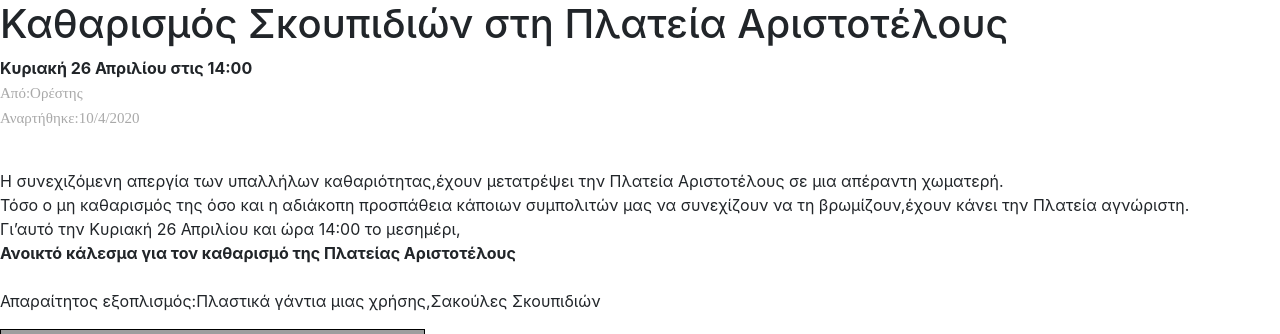
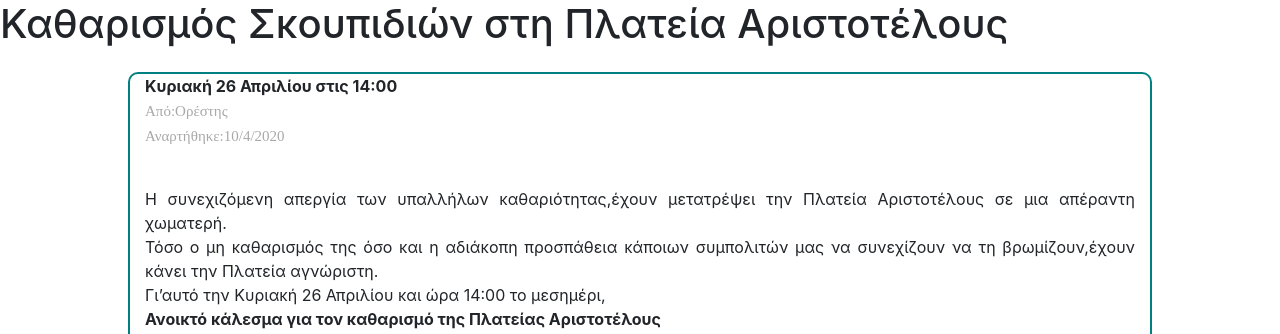
Before and after one commit to amoavinis/pspi2020, a PHP site: page /ActionCall_event1.html in a window 1280 px wide. Shown: the part 146-480 px from the top of the page. Run offline with PHP 8.4, Linux system fonts and the light colour scheme; grey boxes are pictures that could not be loaded.

Commit message:
fixed event border

```diff
--- a/ActionCall_event1.html
+++ b/ActionCall_event1.html
@@ -10,9 +10,10 @@
     <body>
         <script>navbar_gen();</script>
         <h1>Καθαρισμός Σκουπιδιών στη Πλατεία Αριστοτέλους</h1>
-        <div id="post" class="table-container">
-        <p><b>Κυριακή 26 Απριλίου στις 14:00</b><br
-            ><p1 id="postTitle">Από:Ορέστης<br>Αναρτήθηκε:10/4/2020</br></p1></br></p>
+        <div id="post" class="table-container container">
+            <p><b>Κυριακή 26 Απριλίου στις 14:00</b><br>
+                <p1 id="postTitle">Από:Ορέστης<br>Αναρτήθηκε:10/4/2020</br></p1></br>
+            </p>
 
             <p style="text-align:justify;">Η συνεχιζόμενη απεργία των υπαλλήλων καθαριότητας,έχουν μετατρέψει την Πλατεία Αριστοτέλους σε μια απέραντη χωματερή.
             <br> Τόσο ο μη καθαρισμός της όσο και η αδιάκοπη προσπάθεια κάποιων συμπολιτών μας να συνεχίζουν να τη βρωμίζουν,έχουν κάνει την Πλατεία αγνώριστη.</br>
@@ -21,7 +22,7 @@
             <br>Απαραίτητος εξοπλισμός:Πλαστικά γάντια μιας χρήσης,Σακούλες Σκουπιδιών</br>
             </p>
             <iframe width="425" height="350" frameborder="0" scrolling="no" marginheight="0" marginwidth="0" src="https://www.openstreetmap.org/export/embed.html?bbox=22.93956899646219%2C40.63176667532697%2C22.94225120547708%2C40.63318137194274&amp;layer=mapnik" style="border: 1px solid black"></iframe><br/><small><a href="https://www.openstreetmap.org/#map=19/40.63247/22.94091">Προβολή Μεγαλύτερου Χάρτη</a></small>
-        </div>
+
             <!--Like button-->
             <script>
             var clicks=0;
@@ -42,6 +43,7 @@
                     </thead>
                 </table>
             </div>
+        </div>
 
         <!-- Footer -->
         <script>footer_gen();</script>
--- a/ActionCall_event2.html
+++ b/ActionCall_event2.html
@@ -10,7 +10,7 @@
     <body>
         <script>navbar_gen();</script>
         <h1>Αποκατάσταση βανδαλισμών στη Πλατεία Όλγας</h1>
-        <div class="table-container">
+        <div id="post" class="table-container container">
             <p><b>Σάββατο 23 Μαιου στις 12:00</b><br><p1 id="postTitle">Από:Μιχάλης<br>Αναρτήθηκε:2/4/2020</br></p1></br></p>
             <p>Η πλατεία Όλγας,που κάποτε ήταν το στολίδι της πόλης, πλέον έχει γίνει αγνώριστη από τους βανδαλισμούς.Γραμμένοι τοίχοι, σπασμένα παγκάκια, και σκουπίδια σε καθε τετραγωνικό μέτρο, είναι μόνο κάποιες από τις λίγες φθορές που έχει υποστεί η πλατεία.</p>
             <p><b>Σάββατο 23 Μαιου στις 12:00 το μεσημέρι</b> λοιπόν θα γίνει μια προσπάθεια αποκατάστασης της πλατείας από κάποια άτομα που λάβαμε τη πρωτοβουλία αυτή. Ωστόσο επειδή είμαστε λίγοι,το κάλεσμα μας είναι ανοιχτό. Όποιος  λοιπόν θέλει  να  βοηθήσει στο έργο μας είναι ευπρόσδεκτος. Το μόνο που χρειάζεται είναι: </p>
@@ -20,10 +20,7 @@
             <li>Είδη κατασκευής(κατσαβίδια,γυαλόχαρτο,σφυριά κλπ)</li>
             </ul>
 
-
-
             <iframe width="425" height="350" frameborder="0" scrolling="no" marginheight="0" marginwidth="0" src="https://www.openstreetmap.org/export/embed.html?bbox=21.735361218452457%2C38.24838228118989%2C21.73898220062256%2C38.24986098073467&amp;layer=mapnik" style="border: 1px solid black"></iframe><br/><small><a href="https://www.openstreetmap.org/#map=19/38.24912/21.73717&amp;layers=N">Προβολή Μεγαλύτερου Χάρτη</a></small>
-        </div>
             <!--Like button-->
             <script>
             var clicks=0;
@@ -44,6 +41,7 @@
                     </thead>
                 </table>
             </div>
+        </div>
 
         <!-- Footer -->
         <script>footer_gen();</script>
--- a/ActionCall_event3.html
+++ b/ActionCall_event3.html
@@ -10,14 +10,14 @@
     <body>
         <script>navbar_gen();</script>
         <h1>Παροχή βοήθειας σε αδέσποτα στην Καμάρα</h1>
-        <div class="table-container">
+        <div id="post" class="table-container container">
             <p><b>Σαββατο 28 Μαρτίου στις 14:00</b><br><p1 id="postTitle">Από:Μαρία<br>Αναρτήθηκε:24/3/2020</br></p1></br></p>
 
             <p>Τον τελευταίο καιρό,ο πληθυσμός των αδέσποτων σκυλιών  στη περιοχή της Καμάρας έχει αυξηθεί δραματικά. Ο Δήμος τα αμελεί συστημάτικα, με αποτέλεσμα τα ζώα αυτά να περιπλανιούνται αβοήθητα στους δρόμους, έχοντας άμεση ανάγκη από φροντίδα.</p>
             <p><b>Το Σάββατο 28 Μαρτίου,στις 14:00</b> , στη περιοχή της Καμάρας, μια ομάδα εθελοντών θα προσφέρει βοήθεια στα αδέσποτα αυτά,παρέχοντας τους φαγητό,νερό,πρώτες βοήθειες  και εμβολιασμό για διάφορες αρρώστιες. Όσοι ενδιαφέρεστε μπορείτε και εσείς να συνεισφέρετε,είτε με την άμεση παροχή βοήθειας,είτε με είδη πρώτων βοηθείων,σκυλοτροφή,και άλλα αγαθά χρήσιμα για τον σκοπό μας.
             </p>
             <iframe width="425" height="350" frameborder="0" scrolling="no" marginheight="0" marginwidth="0" src="https://www.openstreetmap.org/export/embed.html?bbox=22.950793504714966%2C40.6311165884472%2C22.95347571372986%2C40.63254554756534&amp;layer=mapnik" style="border: 1px solid black"></iframe><br/><small><a href="https://www.openstreetmap.org/#map=19/40.63183/22.95213&amp;layers=N">Προβολή Μεγαλύτερου Χάρτη</a></small>
-        </div>
+
             <!--Like button-->
             <script>
             var clicks=0;
@@ -38,6 +38,7 @@
                     </thead>
                 </table>
             </div>
+        </div>
 
         <!-- Footer -->
         <script>footer_gen();</script>
--- a/ActionCall_event5.html
+++ b/ActionCall_event5.html
@@ -10,13 +10,12 @@
     <body>
         <script>navbar_gen();</script>
         <h1>Συσσίτιο για όσους το έχουν ανάγκη</h1>
-        <div class="table-container">
+        <div id="post" class="table-container container">
             <p><b>Δευτέρα 13 Απριλίου στις 14:00</b><br><p1 id="postTitle">Από:Pavlos<br>Αναρτήθηκε:10/3/2020</br></p1></br></p>
             <p>Η δομή του συσσιτίου έχει ξεκινήσει να βρίσκει πρόσφορο έδαφος σε διάφορες πόλεις της Ελλάδας. Σε μια χώρα που οι κοινωνικές δομές υπολειτουργούν,είναι το καθήκον των πολιτών να βοηθούν αυτούς που έχουν ανάγκη. Την ιδεα αυτή ενστερνιστήκαμε και 5 άτομα με όρεξη και ενδιαφέρον για τον συνάνθρωπο. Και αποφασίσαμε να την υλοποιήσουμε.</p>
             <p><b>Δευτέρα 13 Απριλίου στις 14:00 το μεσημέρι</b> θα γίνει η πρώτη προσπάθεια για παροχή γευμάτων στη πλατεία Βικτωρίας.Αν το εγχείρημα αποδειχθεί επιτυχημένο,θα καθιερωθεί το συσσίτιο,ίδια ώρα και μέρα. </p>
             <p>Στη κουζίνα μπορείς να βοηθήσεις κυρίως σερβίροντας το φαγητό,είτε παραχωρώντας σκεύη όπως πλαστικά πιάτα και μαχαιροπίρουνα για να μοιράζεται το φαγητό. Αν ενδιαφέρεστε να βοηθήσετε στη δομή αυτή και μαγειρεύοντας,μπορείτε να δηλώσετε ελεύθερα το ενδιαφέρον σας και θα σας λάβουμε υποψιν. </p>
             <iframe width="425" height="350" frameborder="0" scrolling="no" marginheight="0" marginwidth="0" src="https://www.openstreetmap.org/export/embed.html?bbox=23.72844904661179%2C37.992510080384456%2C23.731131255626682%2C37.99399397080444&amp;layer=mapnik" style="border: 1px solid black"></iframe><br/><small><a href="https://www.openstreetmap.org/#map=19/37.99325/23.72979&amp;layers=N">Προβολή Μεγαλύτερου Χάρτη</a></small>
-        </div>
             <!--Like button-->
             <script>
             var clicks=0;
@@ -37,7 +36,7 @@
                     </thead>
                 </table>
             </div>
-
+        </div>
         <!-- Footer -->
         <script>footer_gen();</script>
         <!-- ./Footer -->
--- a/css/post.css
+++ b/css/post.css
@@ -13,9 +13,9 @@
 button{
     height: 30px;
 }
-#post.container{
+#post.table-container{
     margin-top: 1rem;
-    width: 100%;
-    border: 2px solid var(--teal-color);
+    width: 80%;
+    border: 2px solid teal;
     border-radius: 10px;
 }
```
Also changed, not shown: ActionCall_event4.html (+3 -4 lines). Lines whose indentation alone changed are shown as unchanged.
